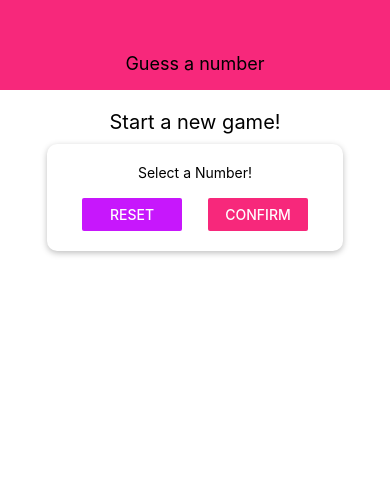
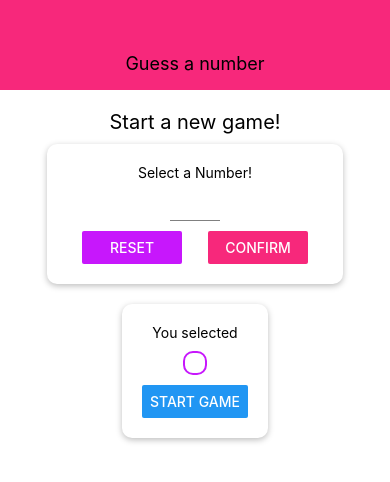
Before and after one commit to DraciVik/guess-the-number-rn, a React Native app: screen / in a window 390 px wide. Both pictures are taken after a click on the button "CONFIRM". Shown: the top 482 px of the page. Built offline with nearby package versions, Linux system fonts and the light colour scheme.

Commit message:
Finished with StartGameScreen and started GameScreen

```diff
--- a/App.js
+++ b/App.js
@@ -1,14 +1,27 @@
-import React from 'react';
+import React, { useState } from 'react';
 import { StyleSheet, View } from 'react-native';
 
-import StartGameScreen from './screens/StartGameScreen';
 import Header from './components/Header';
 
+import StartGameScreen from './screens/StartGameScreen';
+import GameScreen from './screens/GameScreen';
+
 export default function App() {
+  const [userNumber, setUserNumber] = useState();
+
+  const startGameHandler = (selectedNumber) => {
+    setUserNumber(selectedNumber);
+  };
+  let content = userNumber ? (
+    <GameScreen userChoise={userNumber} />
+  ) : (
+    <StartGameScreen onStartGame={startGameHandler} />
+  );
+
   return (
     <View style={styles.screen}>
       <Header title="Guess a number" />
-      <StartGameScreen />
+      {content}
     </View>
   );
 }
--- /dev/null
+++ b/components/Input.js
@@ -0,0 +1,16 @@
+import React from 'react';
+import { TextInput, StyleSheet } from 'react-native';
+
+const Input = (props) => {
+  return <TextInput {...props} style={{ ...styles.input, ...props.style }} />;
+};
+
+const styles = StyleSheet.create({
+  input: {
+    height: 30,
+    borderBottomColor: 'grey',
+    borderBottomWidth: 1,
+    marginVertical: 10,
+  },
+});
+export default Input;
--- /dev/null
+++ b/components/NumberContainer.js
@@ -0,0 +1,29 @@
+import React from 'react';
+import { View, Text, StyleSheet } from 'react-native';
+import Colors from '../constants/colors';
+
+const NumberContainer = (props) => {
+  return (
+    <View style={styles.container}>
+      <Text style={styles.number}>{props.children}</Text>
+    </View>
+  );
+};
+
+const styles = StyleSheet.create({
+  container: {
+    borderWidth: 2,
+    borderColor: Colors.accent,
+    padding: 10,
+    borderRadius: 10,
+    marginVertical: 10,
+    alignItems: 'center',
+    justifyContent: 'center',
+  },
+  number: {
+    color: Colors.accent,
+    fontSize: 22,
+  },
+});
+
+export default NumberContainer;
--- /dev/null
+++ b/screens/GameScreen.js
@@ -0,0 +1,56 @@
+import React, { useState } from 'react';
+import { View, Text, StyleSheet, Button } from 'react-native';
+
+import NumberContainer from '../components/NumberContainer';
+import Card from '../components/Card';
+
+const generateRandomBetween = (min, max, exclude) => {
+  min = Math.ceil(min);
+  max = Math.floor(max);
+
+  const randomNumber = Math.floor(Math.random() * (max - min) + min);
+  if (randomNumber === exclude) {
+    return generateRandomBetween(min, max, exclude);
+  } else {
+    return randomNumber;
+  }
+};
+
+const GameScreen = (props) => {
+  const [currentGuess, setCurrentGuess] = useState(
+    generateRandomBetween(1, 100, props.userChoice),
+  );
+
+  const nextGuessHandler = (directon) => {};
+
+  return (
+    <View style={styles.screen}>
+      <Text>Opponent's Guess</Text>
+      <NumberContainer>{currentGuess}</NumberContainer>
+      <Card style={styles.buttonContainer}>
+        <Button title="LOWER" onPress={nextGuessHandler.bind(this, 'lower')} />
+        <Button
+          title="GREATER"
+          onPress={nextGuessHandler.bind(this, 'greater')}
+        />
+      </Card>
+    </View>
+  );
+};
+
+const styles = StyleSheet.create({
+  screen: {
+    flex: 1,
+    padding: 10,
+    alignItems: 'center',
+  },
+  buttonContainer: {
+    flexDirection: 'row',
+    justifyContent: 'space-around',
+    marginTop: 20,
+    width: 300,
+    maxWidth: '80%',
+  },
+});
+
+export default GameScreen;
--- a/screens/StartGameScreen.js
+++ b/screens/StartGameScreen.js
@@ -1,25 +1,105 @@
-import React from 'react';
-import { View, StyleSheet, Text, TextInput, Button } from 'react-native';
+import React, { useState } from 'react';
+import {
+  View,
+  StyleSheet,
+  Text,
+  Button,
+  TouchableWithoutFeedback,
+  Keyboard,
+  Alert,
+} from 'react-native';
+
 import Card from '../components/Card';
+import Input from '../components/Input';
 import Color from '../constants/colors';
+import NumberContainer from '../components/NumberContainer';
 
 const StartGameScreen = (props) => {
+  const [enteredValue, setEnteredValue] = useState('');
+  const [confirmed, setConfirmed] = useState(false);
+  const [selectedNumber, setSelectedNumber] = useState();
+
+  const numberInputHandler = (inputText) => {
+    setEnteredValue(inputText.replace(/[^0-9]/g, ''));
+  };
+
+  const resetInputHandler = () => {
+    setEnteredValue('');
+    setConfirmed(false);
+  };
+
+  const confirmInputHandler = () => {
+    const chosenNumber = parseInt(enteredValue, 10);
+    if (isNaN(chosenNumber) || chosenNumber <= 0 || chosenNumber > 99) {
+      Alert.alert(
+        'Not a valid Number',
+        'Please enter a number between 1 and 99',
+        [
+          {
+            text: 'Okay',
+            style: 'destructive',
+            onPress: resetInputHandler,
+          },
+        ],
+      );
+    }
+
+    setConfirmed(true);
+    setSelectedNumber(enteredValue);
+
+    setEnteredValue('');
+    Keyboard.dismiss();
+  };
+  let confirmedOutput;
+  if (confirmed) {
+    confirmedOutput = (
+      <Card style={styles.summaryContainer}>
+        <Text>You selected</Text>
+        <NumberContainer>{selectedNumber}</NumberContainer>
+        <Button
+          title="START GAME"
+          onPress={() => props.onStartGame(selectedNumber)}
+        />
+      </Card>
+    );
+  }
+
   return (
+    <TouchableWithoutFeedback onPress={() => Keyboard.dismiss()}>
       <View style={styles.screen}>
         <Text style={styles.title}>Start a new game!</Text>
         <Card style={styles.inputContainer}>
           <Text>Select a Number!</Text>
-        <TextInput />
+          <Input
+            blurOnSubmit
+            autoCapitalize="none"
+            autoCorrect={false}
+            keyboardType="number-pad"
+            style={styles.input}
+            maxNumber={2}
+            onChangeText={numberInputHandler}
+            value={enteredValue}
+          />
           <View style={styles.buttonContainer}>
             <View style={styles.button}>
-            <Button title="Reset" onPress={() => {}} color={Color.accent} />
+              <Button
+                title="Reset"
+                onPress={resetInputHandler}
+                color={Color.accent}
+              />
             </View>
             <View style={styles.button}>
-            <Button title="Confirm" onPress={() => {}} color={Color.primary} />
+              <Button
+                title="Confirm"
+                onPress={confirmInputHandler}
+                color={Color.primary}
+              />
             </View>
           </View>
         </Card>
+        {confirmedOutput}
       </View>
+    </TouchableWithoutFeedback>
   );
 };
 
@@ -48,6 +128,14 @@ const styles = StyleSheet.create({
   button: {
     width: 100,
   },
+  input: {
+    width: 50,
+    textAlign: 'center',
+  },
+  summaryContainer: {
+    marginTop: 20,
+    alignItems: 'center',
+  },
 });
 
 export default StartGameScreen;
```
Lines whose indentation alone changed are shown as unchanged.
